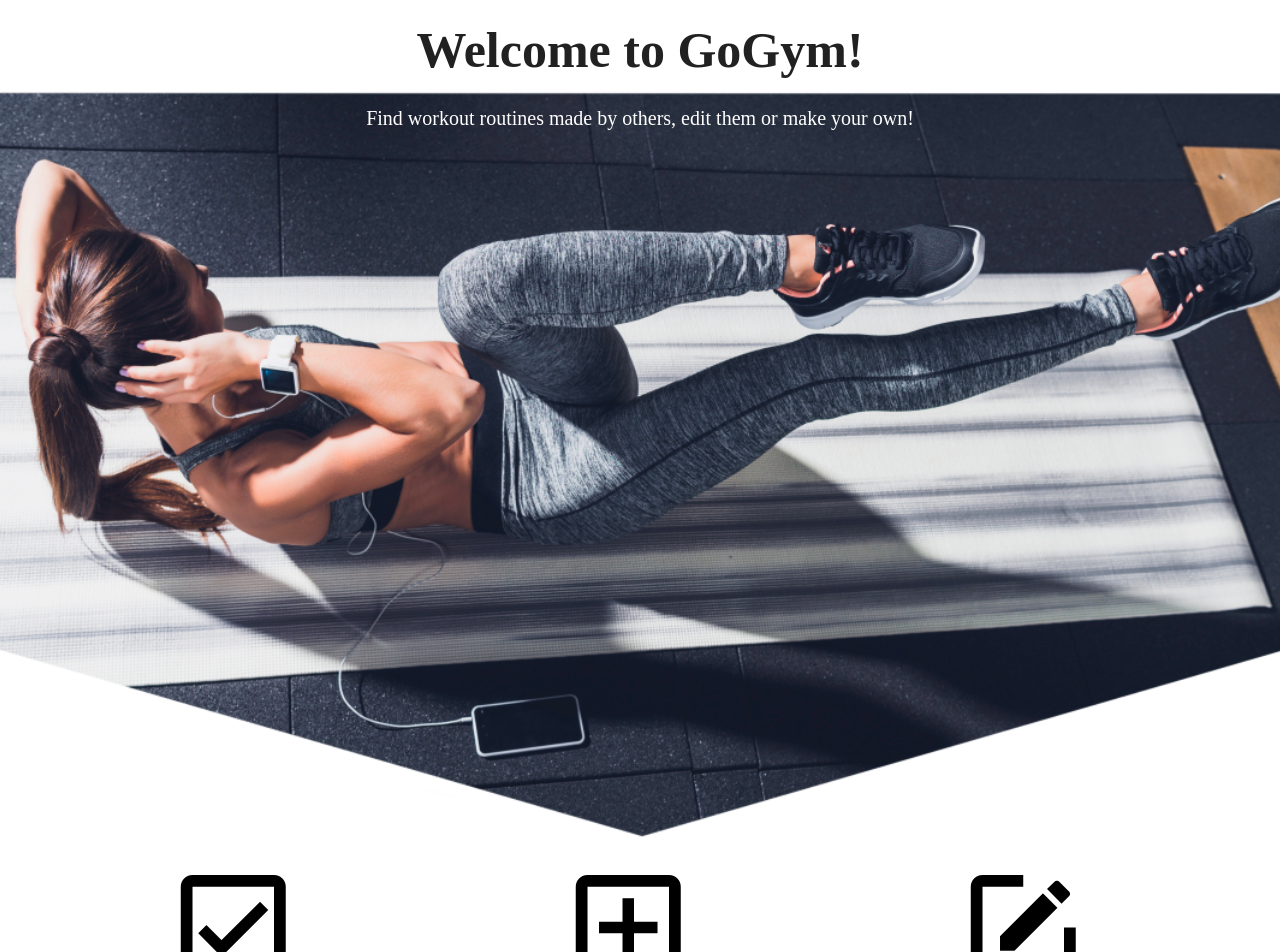
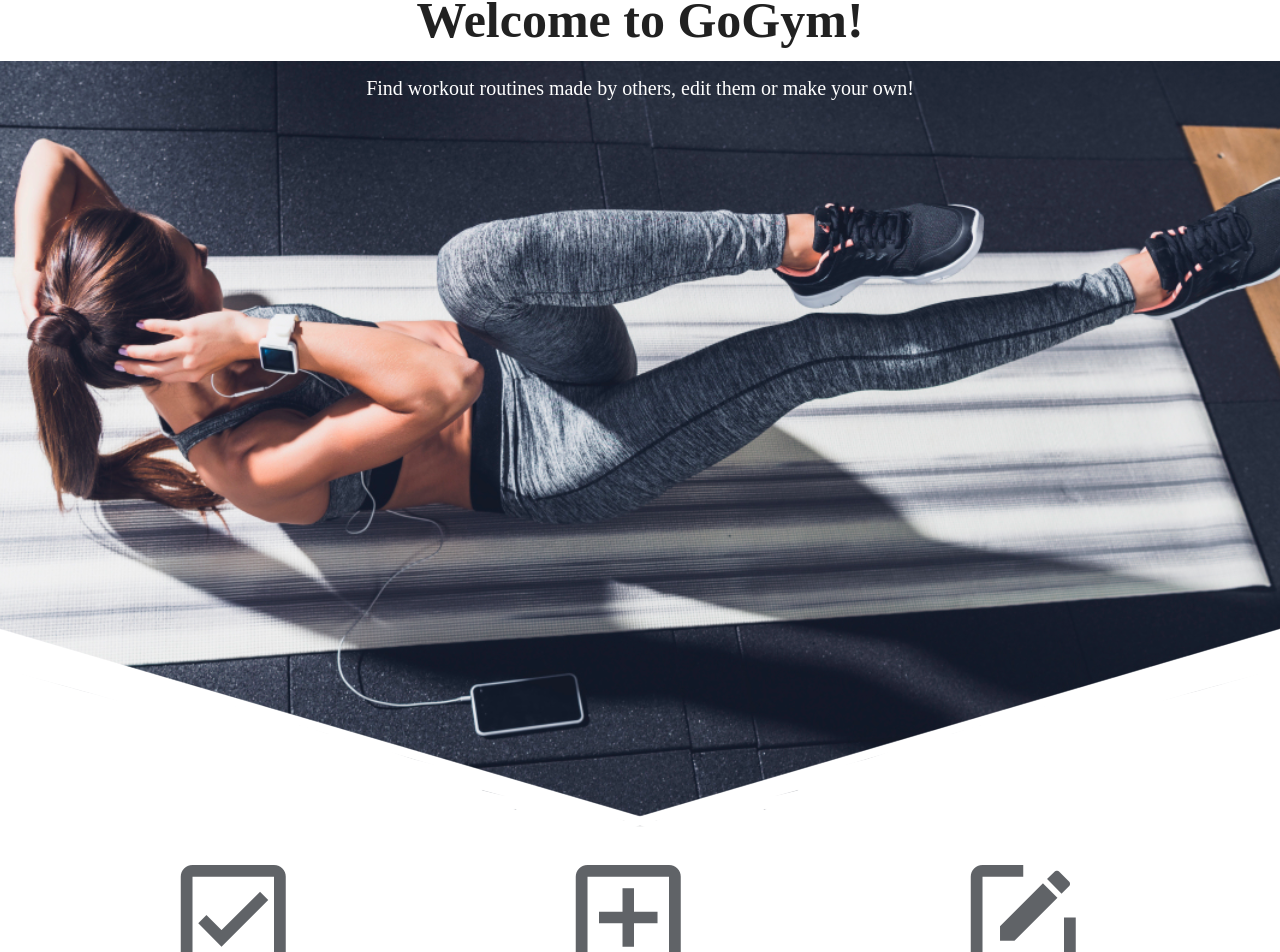
Before and after one commit to magflores/GoGym-web, a Vue app: page / in a window 1280 px wide. Shown: the part 107-1059 px from the top of the page. Built offline with nearby package versions, Linux system fonts and the light colour scheme; what vue-resource would draw is missing.

Commit message:
home image

```diff
--- a/src/views/HomeView.vue
+++ b/src/views/HomeView.vue
@@ -1,7 +1,7 @@
 <template>
   <div>
     <v-container>
-      <v-row class="text-center" style="margin-top: 40px"  >
+      <v-row class="text-center" style="margin-top: 10px"  >
         <v-col>
           <h1> Welcome to GoGym! </h1>
         </v-col>
@@ -13,17 +13,6 @@
             <h2> Find workout routines made by others, edit them or make your own!</h2>
           </v-col>
         </v-row>
-      <v-row>
-        <v-btn
-            class="mx-3 white--text "
-            light
-            icon
-        >
-          <v-icon light size="24px" >
-            mdi-tick
-          </v-icon>
-        </v-btn>
-      </v-row>
     </v-container>
 
     <v-container>
@@ -34,11 +23,13 @@
                  height="150px"
                  width="150"
           >
-            <v-icon size="1000%" color="black"> mdi-checkbox-outline </v-icon>
+            <v-icon size="1000%" color="#606367"> mdi-checkbox-outline </v-icon>
 
           </v-btn>
+          <v-col cols="6">
           <div> choose from 700 routines for your training</div>
 
+          </v-col>
         </v-col>
 
         <v-col cols="4">
@@ -47,9 +38,11 @@
                  width="150"
           >
 
-            <v-icon size="1000%" color="black">mdi-plus-box-outline</v-icon>
+            <v-icon size="1000%" color="#606367">mdi-plus-box-outline</v-icon>
           </v-btn>
+          <v-col cols="6">
           <div> create your own training routines</div>
+          </v-col>
         </v-col>
 
         <v-col cols="3">
@@ -58,9 +51,11 @@
                  width="150"
           >
 
-            <v-icon size="1000%" color="black">mdi-square-edit-outline</v-icon>
+            <v-icon size="1000%" color="#606367">mdi-square-edit-outline</v-icon>
           </v-btn>
+          <v-col cols="6">
           <div>personalize your training!</div>
+          </v-col>
         </v-col>
 
       </v-row>
@@ -79,7 +74,7 @@ export default {
 .hero {
   background-size: cover;
   background: url('../assets/HomeImage.png') center ;
-  height: 750px;
+  height: 770px;
 
 }
 
```
Also changed, not shown: src/assets/HomeImage.png.
